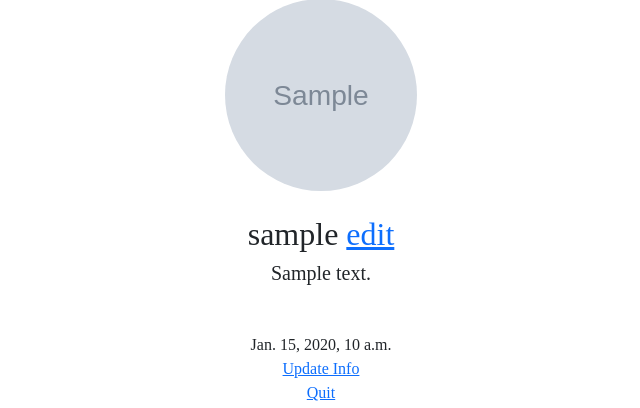
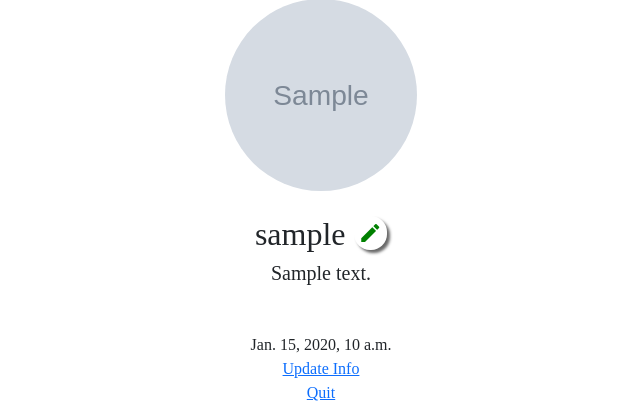
Before and after one commit to kohsmic8/test33, a Django app: page /accounts/detail/1 in a window 1280 px wide. Shown: the part 242-650 px from the top of the page, without its empty margins (319-959 px from the left). Run offline with Django 3.2, Linux system fonts and the light colour scheme; a user stored in the database is signed in; tables that the repository leaves empty hold one stand-in row (values such as "Sample post"); grey boxes marked "Sample" are stand-in pictures; parts of the project's set-up code (start-up, migrations or seed data) failed here and were passed over; some libraries are stand-ins or nearby versions; some web fonts are replaced.

Commit message:
7.30 test33 commit 1

```diff
--- a/accountapp/templates/accountapp/detail.html
+++ b/accountapp/templates/accountapp/detail.html
@@ -11,7 +11,8 @@
                 <h2 class="NNS_B">
                     {{ target_user.profile.nickname }}
                     {% if target_user == user %}
-                        <a href="{% url 'profileapp:update' pk=target_user.profile.pk %}">
+                        <a href="{% url 'profileapp:update' pk=target_user.profile.pk %}"
+                            class="material-icons round_button">
                             edit
                         </a>
                     {% endif %}
--- a/static/base.css
+++ b/static/base.css
@@ -33,3 +33,15 @@ font-family: 'PT Sans Narrow', sans-serif;
 .NNB_S {
     font-family: NanumSquareB, cursive;
 }
+
+.round_button {
+    color: green;
+    text-decoration: none;
+    box-shadow: 3px 3px 3px dimgray;
+    border-radius: 1rem;
+    padding: 0.3rem;
+}
+
+.round_button:hover {
+    color: dimgray;
+}
--- a/templates/head.html
+++ b/templates/head.html
@@ -14,6 +14,11 @@
 
     {# DEFAULT CSS 링크   #}
     <link rel="stylesheet" type="text/css"  href="{% static 'base.css' %}">
+
+    {# Materail icons 링크 #}
+    <link href="https://fonts.googleapis.com/css2?family=Material+Icons"
+      rel="stylesheet">
+
 
     <style>
         @font-face {
```
